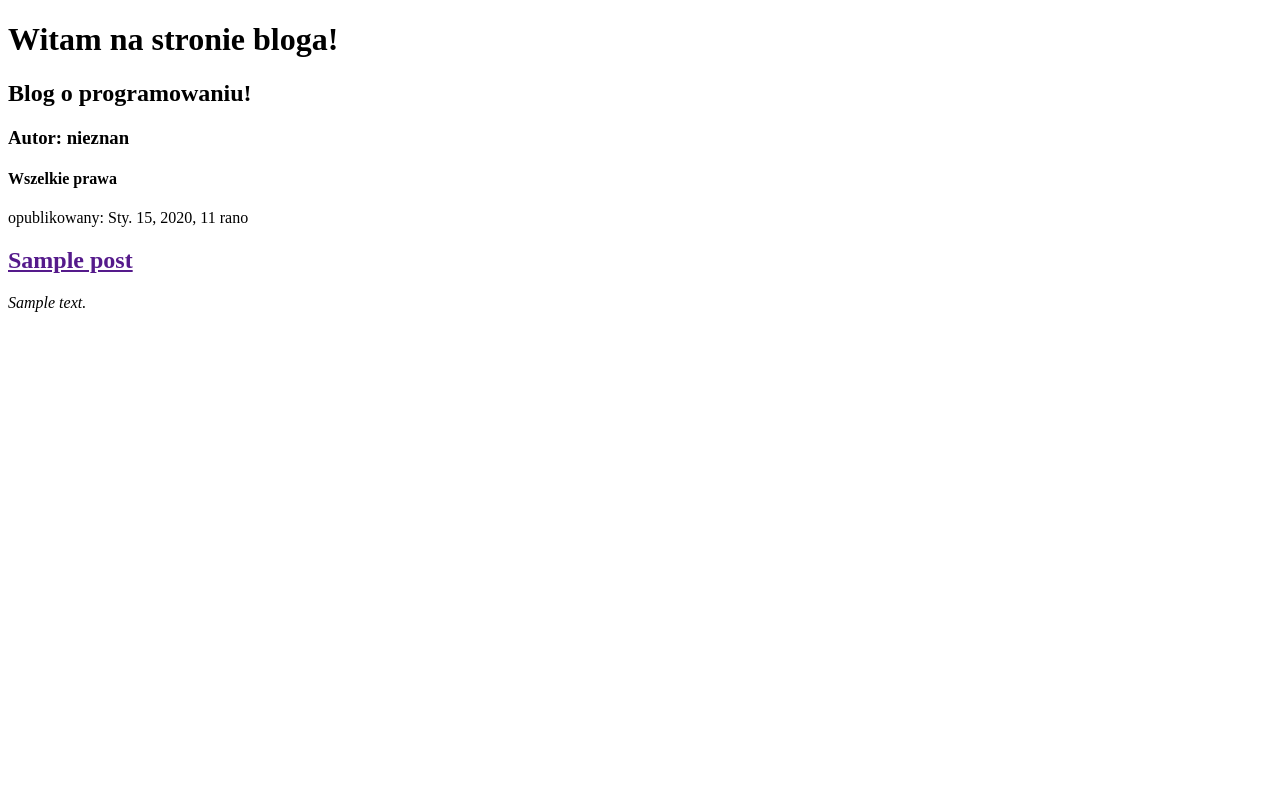
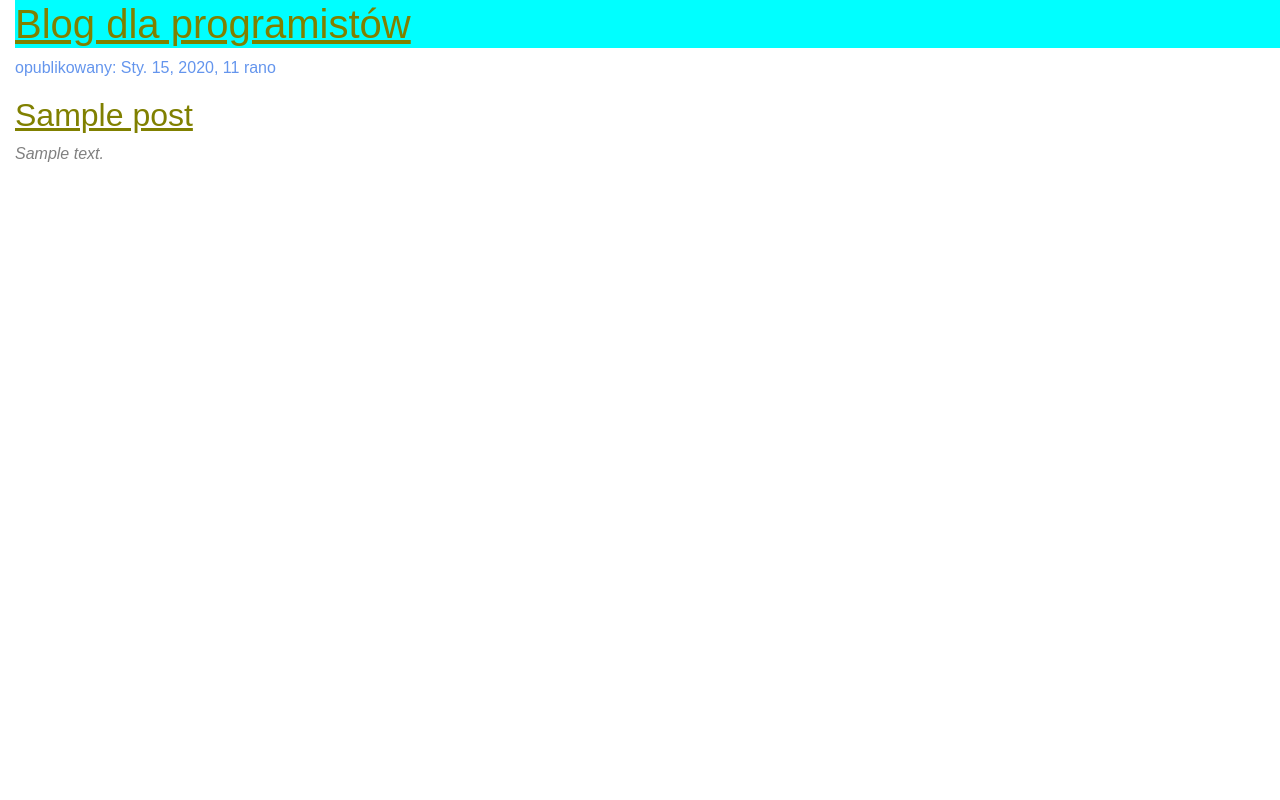
Before and after one commit to LukaszFIE/djangoblog, a Django app: page / in a window 1280 px wide. Run offline with Django 3.2, Linux system fonts and the light colour scheme; tables that the repository leaves empty hold one stand-in row (values such as "Sample post").

Commit message:
Dodano nowy szablon

```diff
--- /dev/null
+++ b/blog/static/css/blog.css
@@ -0,0 +1,22 @@
+h1 a, h2 a{
+    color: olive;
+}
+
+body {
+    padding-left: 15px;
+    font-family: "Ubuntu", sans-serif;
+
+}
+.page-header{
+    background-color: aqua;
+    margin-top: 0;
+    padding: 20px 20px 20px, 40px;
+}
+
+.data{
+    color: cornflowerblue;
+}
+
+.post{
+    color: gray;
+}
--- /dev/null
+++ b/blog/templates/blog/base.html
@@ -0,0 +1,23 @@
+{% load static %}
+<html lang="pl">
+        <head>
+            <meta charset="UTF-8">
+            <title>Blog dla programistów</title>
+            <link href="https://cdn.jsdelivr.net/npm/bootstrap@5.3.3/dist/css/bootstrap.min.css" rel="stylesheet" integrity="sha384-QWTKZyjpPEjISv5WaRU9OFeRpok6YctnYmDr5pNlyT2bRjXh0JMhjY6hW+ALEwIH" crossorigin="anonymous">
+            <link rel="stylesheet" href="{% static 'css/blog.css' %}">
+
+        </head>
+<body>
+<div class="page-header">
+   <h1><a href="/">Blog dla programistów</a> </h1>
+</div>
+<div class = "content_container">
+    <div class = "row">
+        <div class="col-md-8">
+            {% block content %}
+            {% endblock %}
+        </div>
+    </div>
+</div>
+</body>
+</html>
--- a/blog/templates/blog/post_list.html
+++ b/blog/templates/blog/post_list.html
@@ -1,28 +1,14 @@
-<!DOCTYPE html>
-    <html lang="pl">
-        <head>
-            <meta charset="UTF-8">
-            <title>Blog dla programistów</title>
-        </head>
-<body>
-    <div>
-        <h1>Witam na stronie bloga!</h1>
-        <h2>Blog o programowaniu!</h2>
-        <h3>Autor: nieznan</h3>
-        <h4>Wszelkie prawa</h4>
-    </div>
+{% extends 'blog/base.html' %}
+{% block content %}
         {% for post in posts %}
-    <div>
-        <p> opublikowany: {{ post.published_date }}</p>
-        <h2><a href="">{{ post.title }}</a></h2>
-        <em>{{ post.text|linebreaksbr}}</em>
-    </div>
+            <div class="post">
+                <div class="data">
+                <p> opublikowany: {{ post.published_date }}</p>
+                </div>
+            <h2><a href="{% url 'post_detail' pk=post.pk %}">{{ post.title }}</a></h2>
+            <em>{{ post.text|linebreaksbr}}</em>
+            </div>
         {% endfor %}
-    <div>
-        <ul>
 
-        </ul>
-    </div>
 
-</body>
-</html>
+{% endblock %}
--- a/blog/urls.py
+++ b/blog/urls.py
@@ -3,4 +3,5 @@ from . import views
 
 urlpatterns = [
     path('', views.post_list, name='post_list'),
+    path('post/<int:pk>/', views.post_detail, name='post_detail'),
 ]
--- a/blog/views.py
+++ b/blog/views.py
@@ -1,4 +1,4 @@
-from django.shortcuts import render
+from django.shortcuts import render, get_object_or_404
 from django.utils import timezone
 from .models import  Post
 
@@ -6,3 +6,6 @@ from .models import  Post
 def post_list(request):
     posts = Post.objects.filter(published_date__lte=timezone.now()).order_by('published_date')
     return render(request, 'blog/post_list.html', {'posts': posts})
+def post_detail(request, pk):
+    post = get_object_or_404(Post, pk=pk)
+    return render(request, 'blog/post_detail.html', {'post': post})
```
Also changed, not shown: blog/templates/blog/post_detail.html (added, +13 -0 lines).
